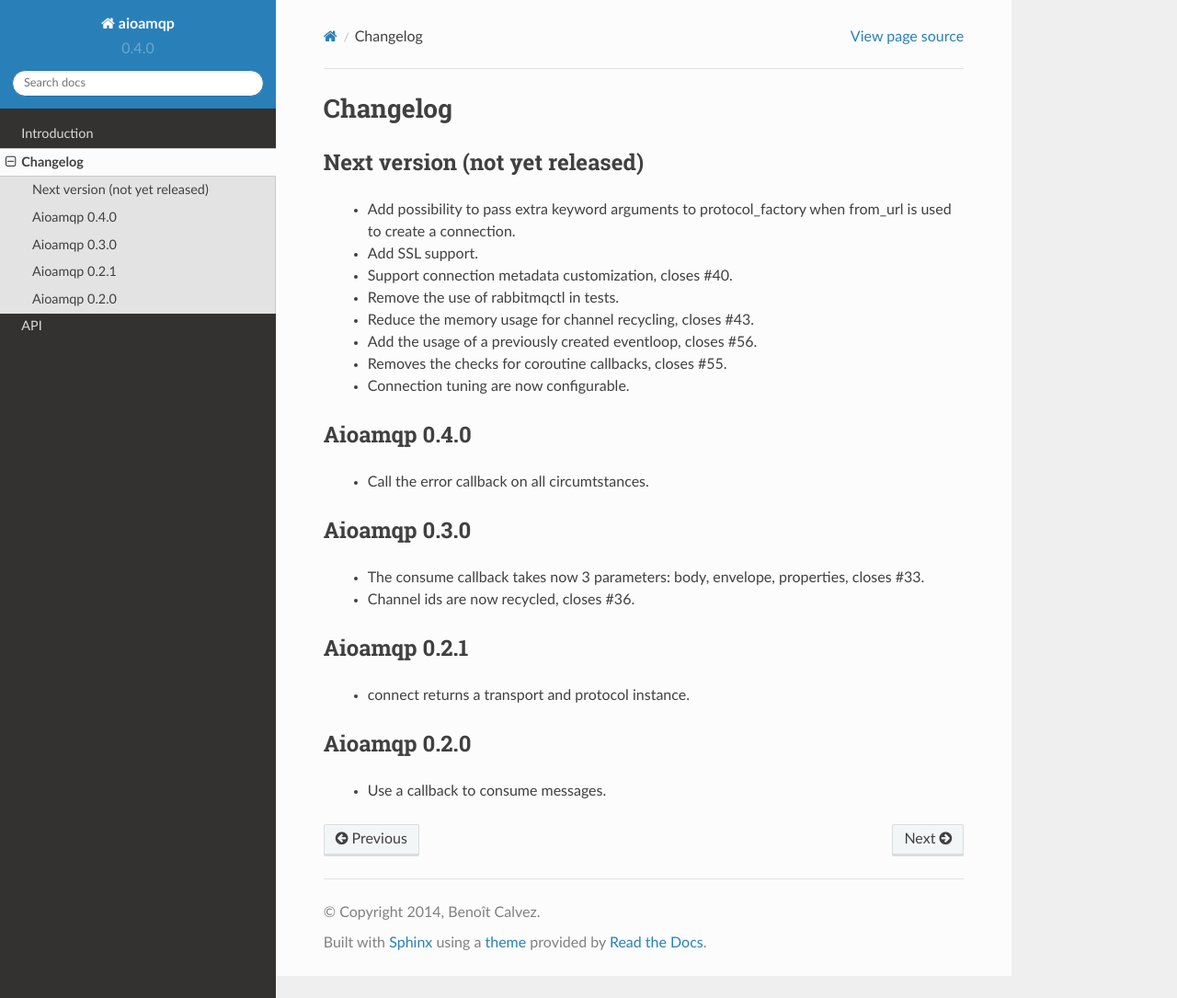
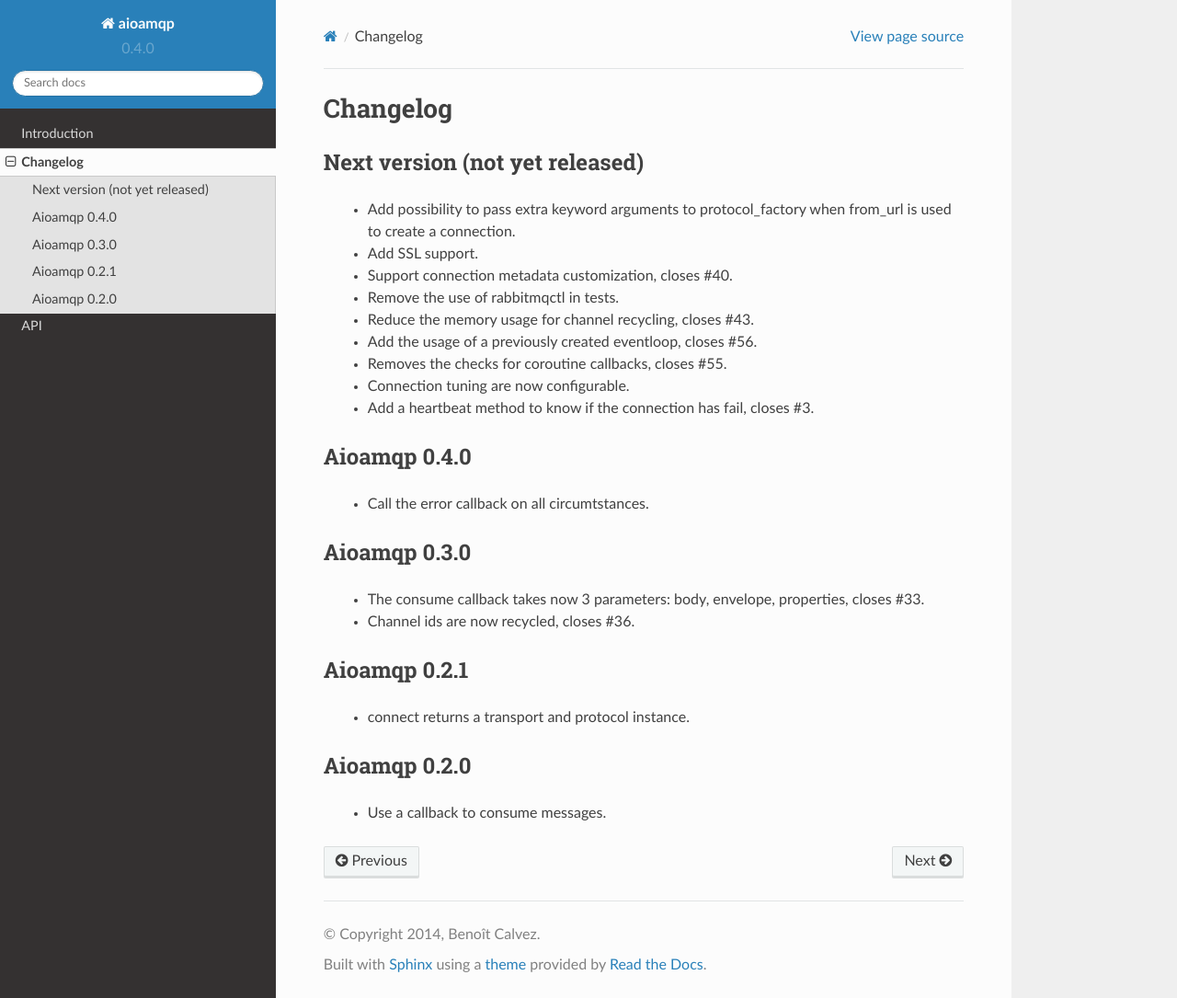
Before and after one commit to Polyconseil/aioamqp, a Sphinx documentation site: the page built from docs/changelog.rst, in a window 1280 px wide and 1085 px high. Shown: the whole window at 92% size. Built offline with Sphinx 7.4.7 and the Read the Docs theme 2.0.0, drawn with Linux system fonts in a browser that asks for light colours.

Commit message:
docs: update changelog for heartbeat method

```diff
--- a/docs/changelog.rst
+++ b/docs/changelog.rst
@@ -13,6 +13,7 @@
  * Add the usage of a previously created eventloop, closes #56.
  * Removes the checks for coroutine callbacks, closes #55.
  * Connection tuning are now configurable.
+ * Add a heartbeat method to know if the connection has fail, closes #3.
 
 
 Aioamqp 0.4.0
```
